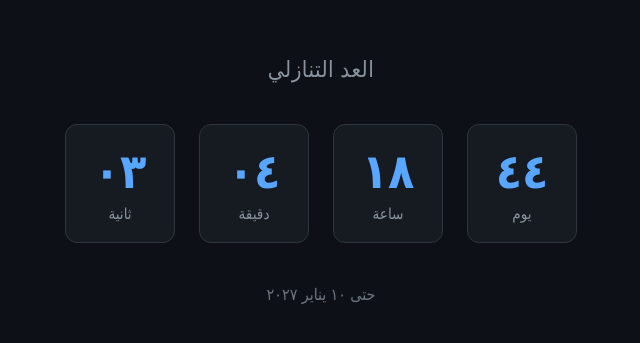
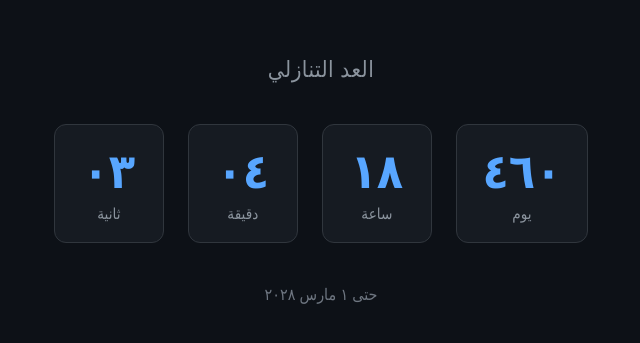
Before and after one commit to marslinoedwardassistant-bot/countdown-test, a plain HTML site: page index.html in a window 1280 px wide. Shown: the part 221-564 px from the top of the page, without its empty margins (319-959 px from the left). Drawn offline with Linux system fonts and the light colour scheme.

Commit message:
Update index.html

```diff
--- a/index.html
+++ b/index.html
@@ -82,12 +82,12 @@
     </div>
   </div>
 
-  <div class="date">حتى ١٠ يناير ٢٠٢٧</div>
+  <div class="date">حتى ١ مارس ٢٠٢٨</div>
   <div id="done">وصل التاريخ</div>
 
 <script>
-  // الهدف: 10 يناير 2027، منتصف الليل بتوقيت القاهرة (UTC+2 في يناير)
-  var target = new Date('2027-01-10T00:00:00+02:00').getTime();
+  // الهدف: 1 مارس 2028، منتصف الليل بتوقيت القاهرة (UTC+2 في مارس)
+  var target = new Date('2028-03-01T00:00:00+02:00').getTime();
 
   function pad2(n) { return n < 10 ? '0' + n : '' + n; }
 
```
